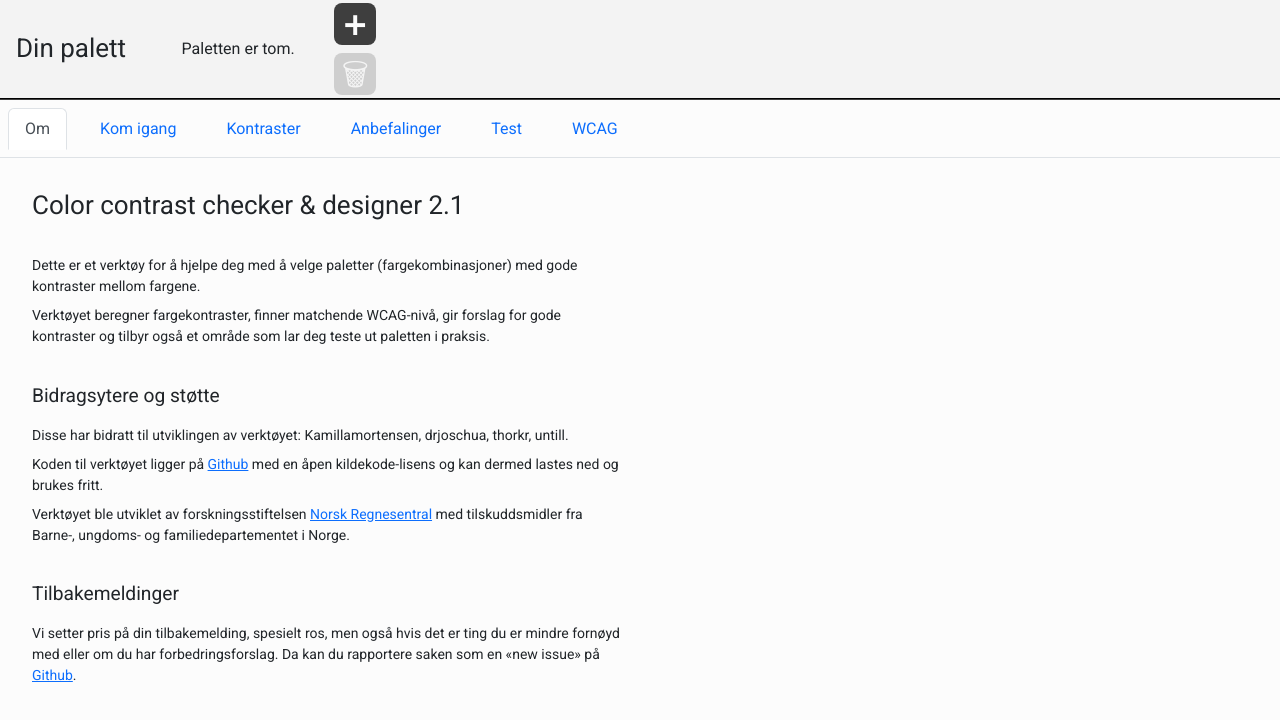
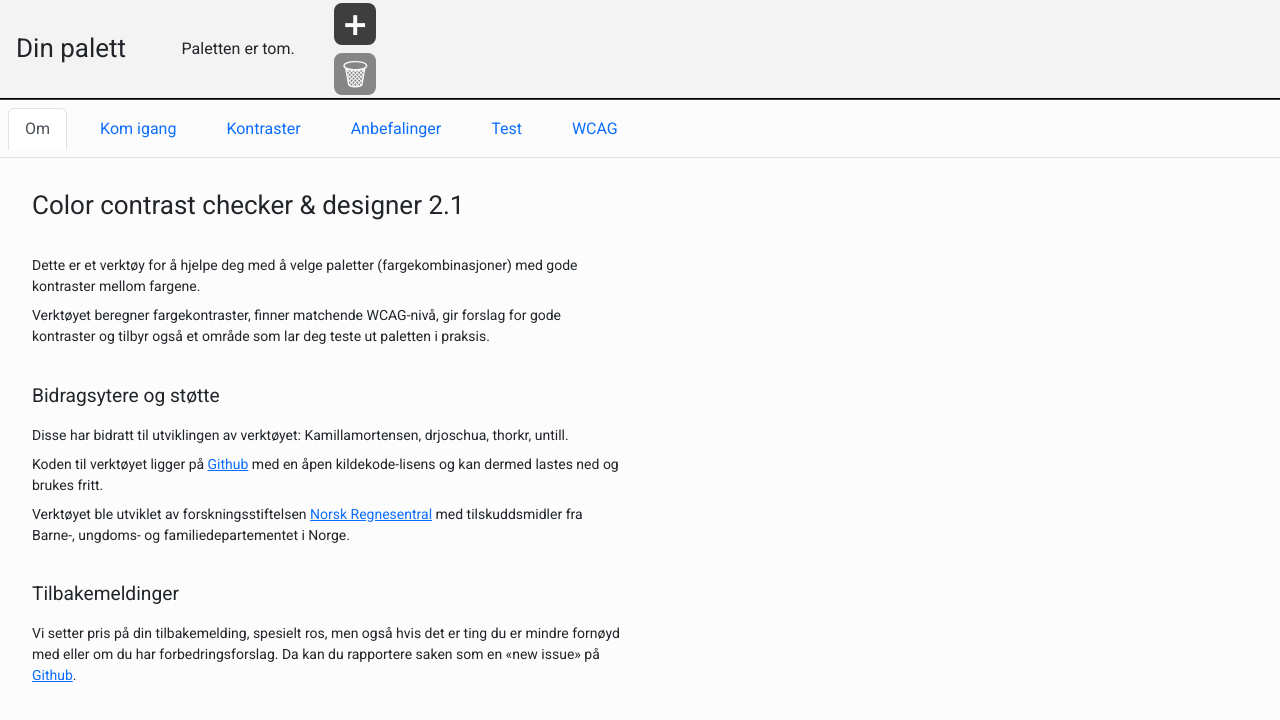
Before and after one commit to NorskRegnesentral/ccc21, a React (Create React App) app: page / in a window 1280 px wide. Shown: the top 720 px of the page. Built offline with nearby package versions, Linux system fonts and the light colour scheme.

Commit message:
improved disabled button contrasts

```diff
--- a/src/App.css
+++ b/src/App.css
@@ -44,11 +44,11 @@ button:hover {
 
 button:disabled {
   cursor: default;
-  opacity: .20;
+  opacity: .60;
 }
 
 button:disabled:hover {
   background-color: var(--base-color-dark-grey);
   cursor: default;
-  opacity: .20;
+  opacity: .40;
 }
```
